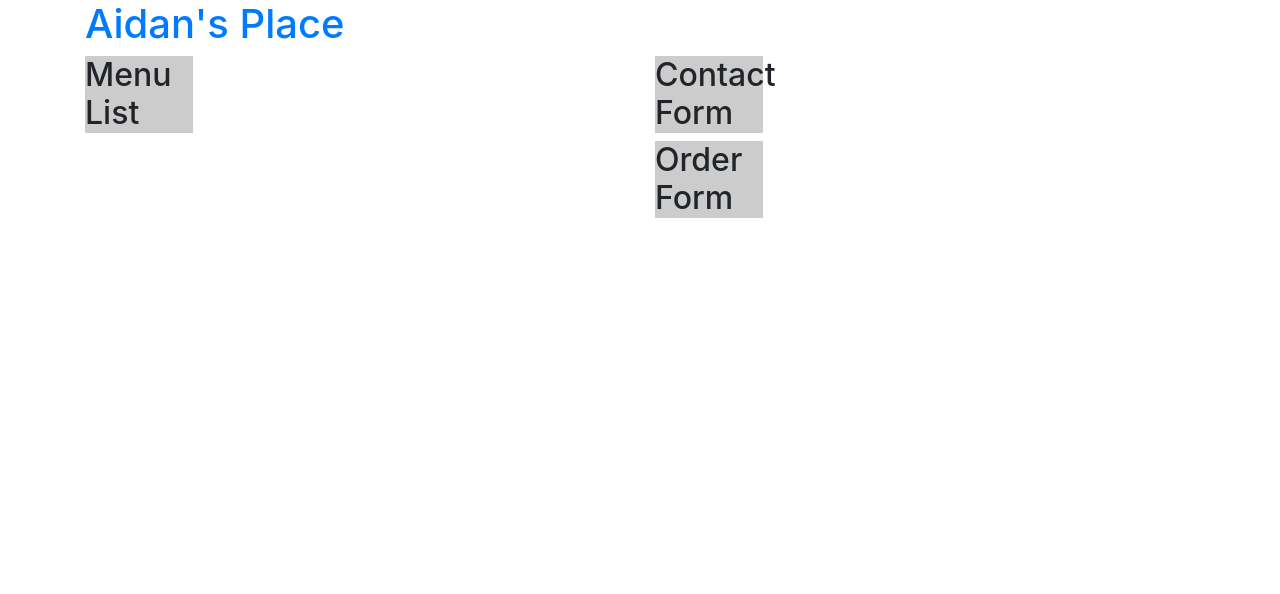
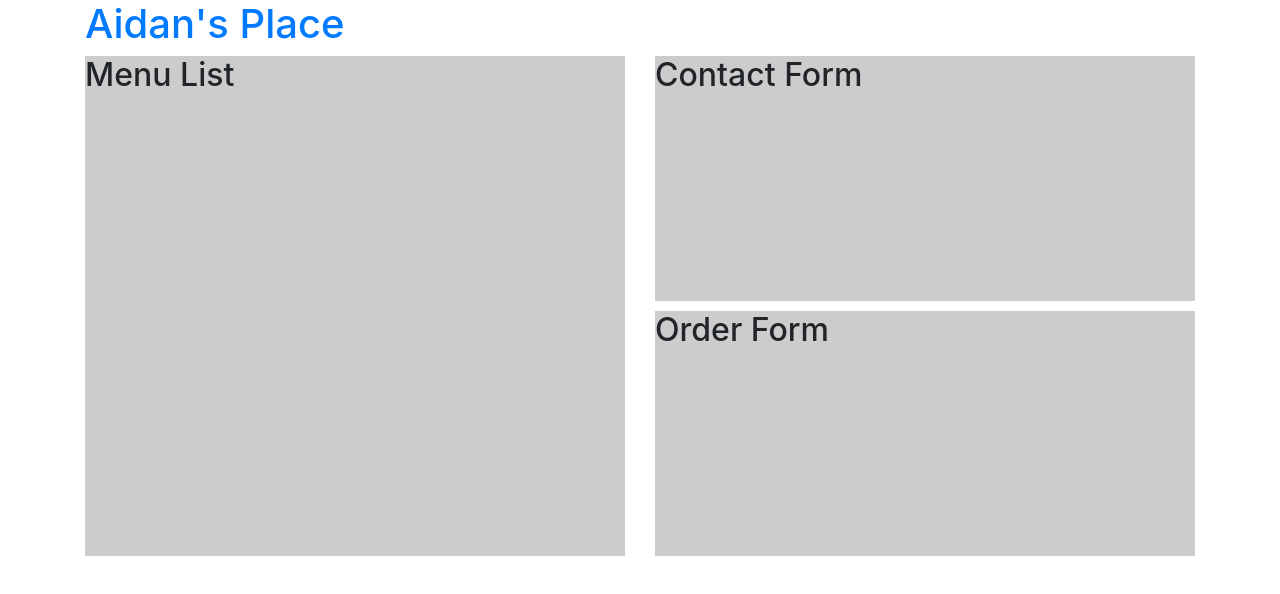
Before and after one commit to ccs-student-submissions/5-4-1-bobs-place-apierc2175, a React (Create React App) app in the folder my-app/: page / in a window 1280 px wide. Shown: the top 594 px of the page. Built offline with nearby package versions, Linux system fonts and the light colour scheme.

Commit message:
made the basic layout

```diff
--- a/my-app/src/App.css
+++ b/my-app/src/App.css
@@ -26,15 +26,16 @@ section {
 
 section.order-form {
   background-color: #ccc;
-  width: 20%;
+  height: 245px;
+  margin-top: 10px;
 }
 
 section.contact-form {
   background-color: #ccc;
-  width: 20%;
+  height: 245px;
 }
 
 section.menu-list {
   background-color: #ccc;
-  width: 20%;
+  height: 500px;
 }
```
